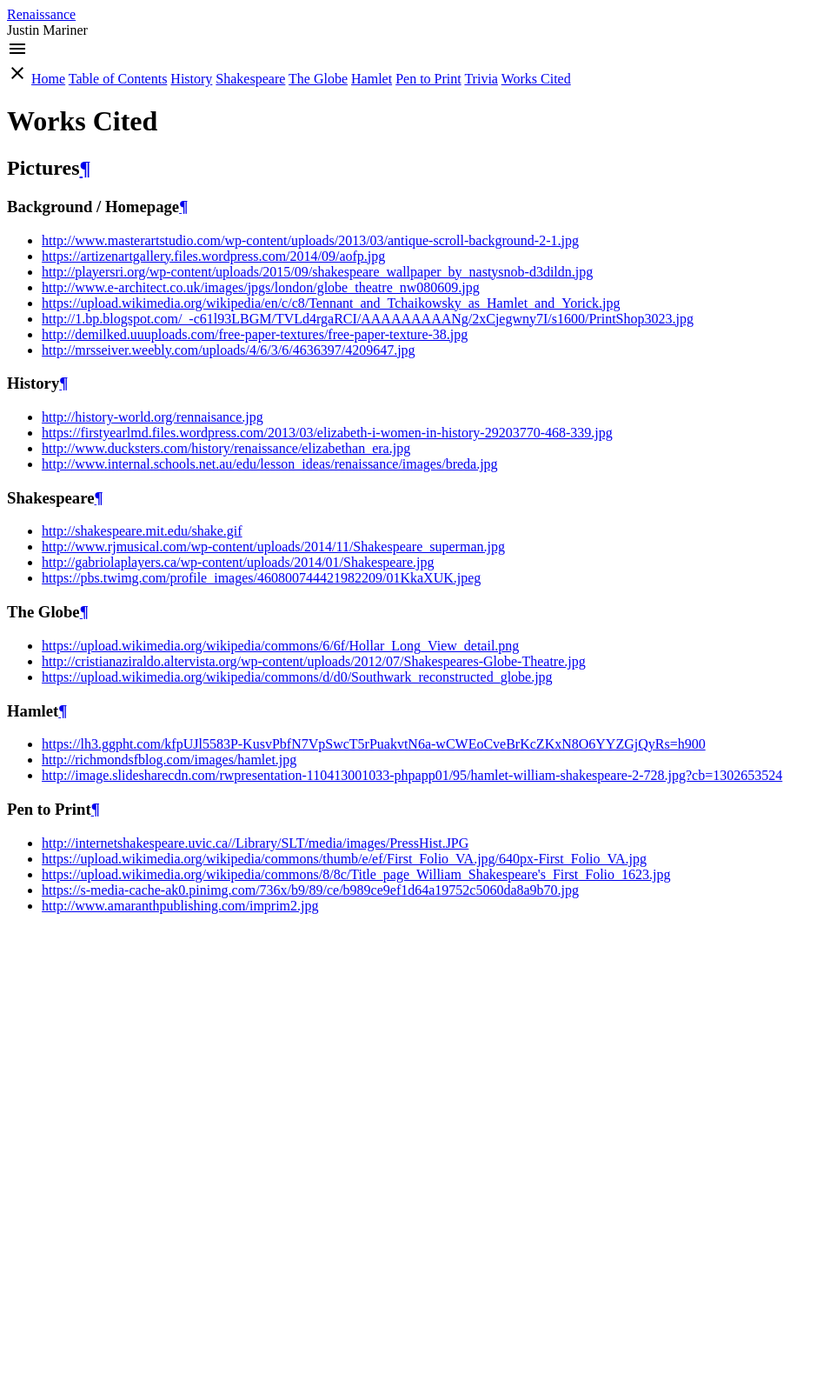
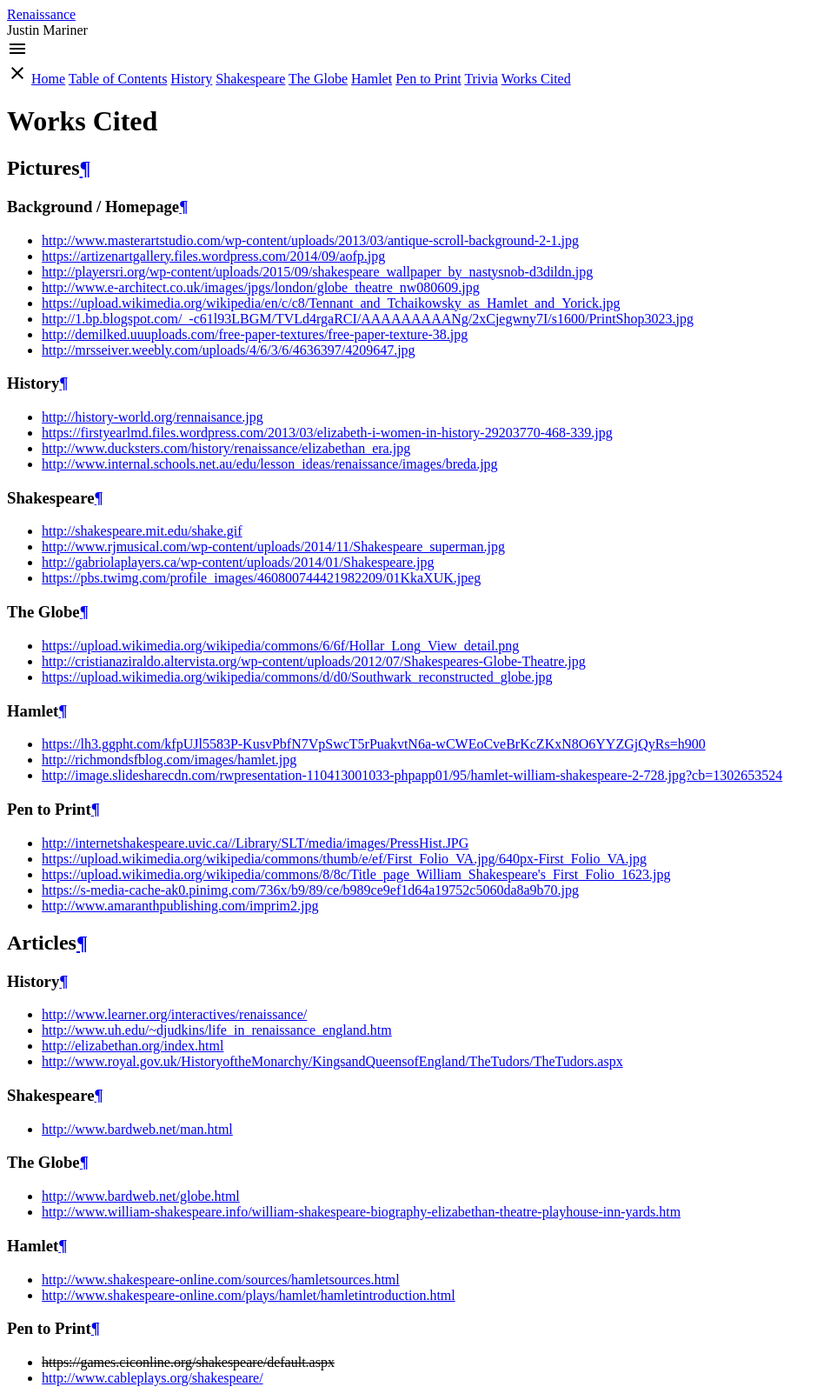
Before and after one commit to jmariner/jmcom-english, a Jekyll site: the page built from renaissance/sources/index.html, in a window 1280 px wide. Shown: the whole page at 87% size, without its empty margins (0-955 px from the left). Built offline with Jekyll 4.4.1, drawn with Linux system fonts in a browser that asks for light colours; nearby versions of some CDN libraries; before the commit the page ends 1067 px from its top, so only the background shows below that.

Commit message:
added more sources

```diff
--- a/_includes/sources.md
+++ b/_includes/sources.md
@@ -40,3 +40,26 @@
 - <https://upload.wikimedia.org/wikipedia/commons/8/8c/Title_page_William_Shakespeare's_First_Folio_1623.jpg>
 - <https://s-media-cache-ak0.pinimg.com/736x/b9/89/ce/b989ce9ef1d64a19752c5060da8a9b70.jpg>
 - <http://www.amaranthpublishing.com/imprim2.jpg>
+
+## __Articles__
+
+### History
+- <http://www.learner.org/interactives/renaissance/>
+- <http://www.uh.edu/~djudkins/life_in_renaissance_england.htm>
+- <http://elizabethan.org/index.html>
+- <http://www.royal.gov.uk/HistoryoftheMonarchy/KingsandQueensofEngland/TheTudors/TheTudors.aspx>
+
+### Shakespeare
+- <http://www.bardweb.net/man.html>
+
+### The Globe
+- <http://www.bardweb.net/globe.html>
+- <http://www.william-shakespeare.info/william-shakespeare-biography-elizabethan-theatre-playhouse-inn-yards.htm>
+
+### Hamlet
+- <http://www.shakespeare-online.com/sources/hamletsources.html>
+- <http://www.shakespeare-online.com/plays/hamlet/hamletintroduction.html>
+
+### Pen to Print
+- ~~https://games.ciconline.org/shakespeare/default.aspx~~
+- <http://www.cableplays.org/shakespeare/>
```
